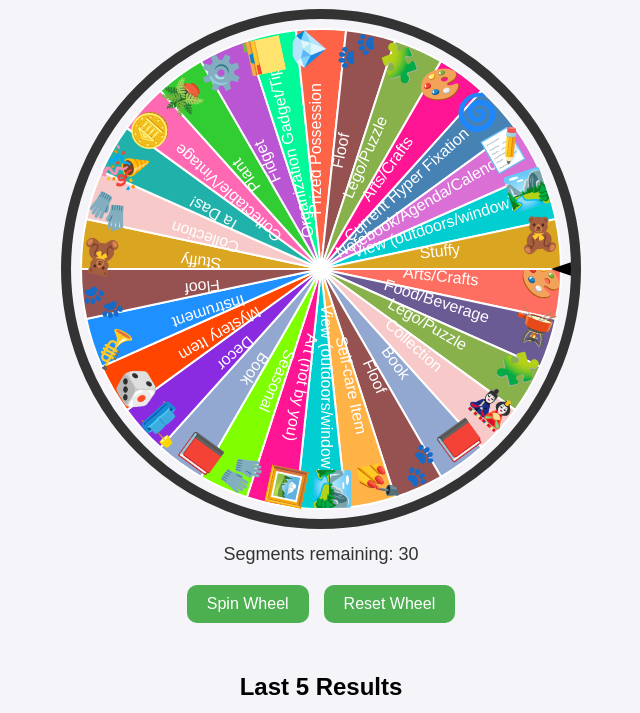
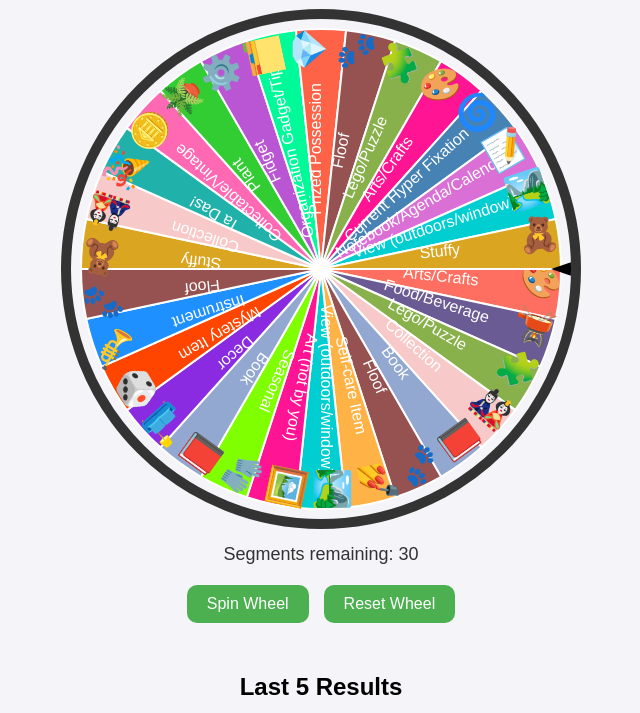
Before and after one commit to TR3x-tech/DubbiWheelDev, a plain HTML site: page index.html in a window 1280 px wide. Shown: the part 87-800 px from the top of the page, without its empty margins (319-959 px from the left). Drawn offline with Linux system fonts and the light colour scheme.

```diff
--- a/index.html
+++ b/index.html
@@ -192,7 +192,7 @@
       { text: "Instrument", color: "#1E90FF", emoji: "🎺" },
       { text: "Floof", color: "#955251", emoji: "🐾" },
       { text: "Stuffy", color: "#DAA520", emoji: "🧸" },
-      { text: "Collection", color: "#F7CAC9", emoji: "🧤" },
+      { text: "Collection", color: "#F7CAC9", emoji: "🎎" },
       { text: "Ta Das!", color: "#20B2AA", emoji: "🎉" },
       { text: "Collectable/Vintage", color: "#FF69B4", emoji: "🪙" },
       { text: "Plant", color: "#32CD32", emoji: "🪴" },
```
